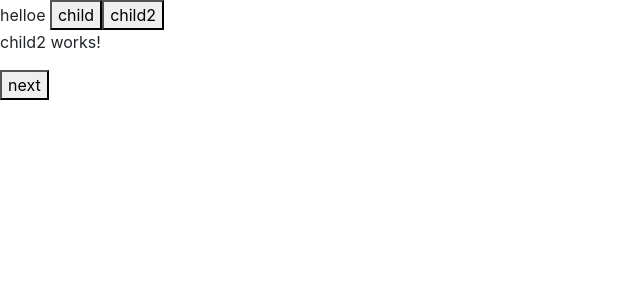
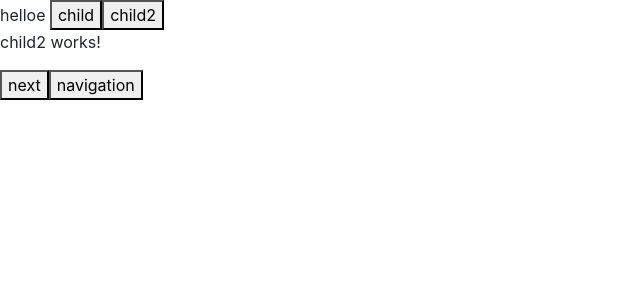
Before and after one commit to LeTranAnhVu/learning-angular, an Angular app: page /child/1 in a window 1280 px wide. Shown: the top 300 px of the page, without its empty margins (0-640 px from the left). Built offline with nearby package versions, Linux system fonts and the light colour scheme.

Commit message:
use router.navigation to jump to any link with query string

```diff
--- a/src/app/components/child2/child2.component.html
+++ b/src/app/components/child2/child2.component.html
@@ -2,3 +2,4 @@
   child2 works!
 </p>
 <button [routerLink]="['/child','buoc1']">next</button>
+<button (click)="navigation()">navigation</button>
--- a/src/app/components/child2/child2.component.ts
+++ b/src/app/components/child2/child2.component.ts
@@ -1,5 +1,5 @@
 import { Component, OnInit, OnDestroy } from '@angular/core';
-import { ActivatedRoute } from '@angular/router';
+import { ActivatedRoute, Router, NavigationExtras } from '@angular/router';
 import { Observable, combineLatest } from 'rxjs';
 
 
@@ -10,7 +10,7 @@ import { Observable, combineLatest } from 'rxjs';
 })
 export class Child2Component implements OnInit, OnDestroy {
 
-  constructor(private route: ActivatedRoute) { }
+  constructor(private route: ActivatedRoute, private router: Router) { }
 
   ngOnInit() {
     console.log('ngOnInit from child2');
@@ -31,9 +31,16 @@ export class Child2Component implements OnInit, OnDestroy {
       const id = combinedResult[0].get('id'); // paramMap
       const page = combinedResult[1].get('page'); //queryParamMap
       console.log('id:', id, '-', 'page:', page);
-    })
+    });
+  }
 
-
+  navigation() {
+    this.router.navigate(['/child'], {
+      queryParams: {
+        page: 2,
+        order: 'oldest'
+      }
+    });
 
   }
   ngOnDestroy() {
```
